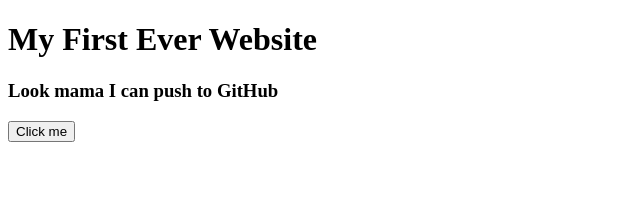
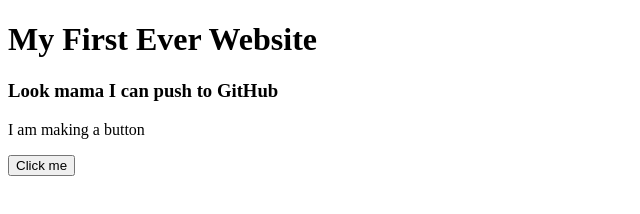
Before and after one commit to MinhazulHasan/my-first-website, a plain HTML site: page index.html in a window 1280 px wide. Shown: the whole page, without its empty margins (0-640 px from the left). Drawn offline with Linux system fonts and the light colour scheme.

Commit message:
Update index.html

```diff
--- a/index.html
+++ b/index.html
@@ -8,6 +8,7 @@
 <body>
     <h1>My First Ever Website</h1>
     <h3>Look mama I can push to GitHub</h3>
+    <p>I am making a button</p>
     <button>Click me</button>
 </body>
 </html>
```
